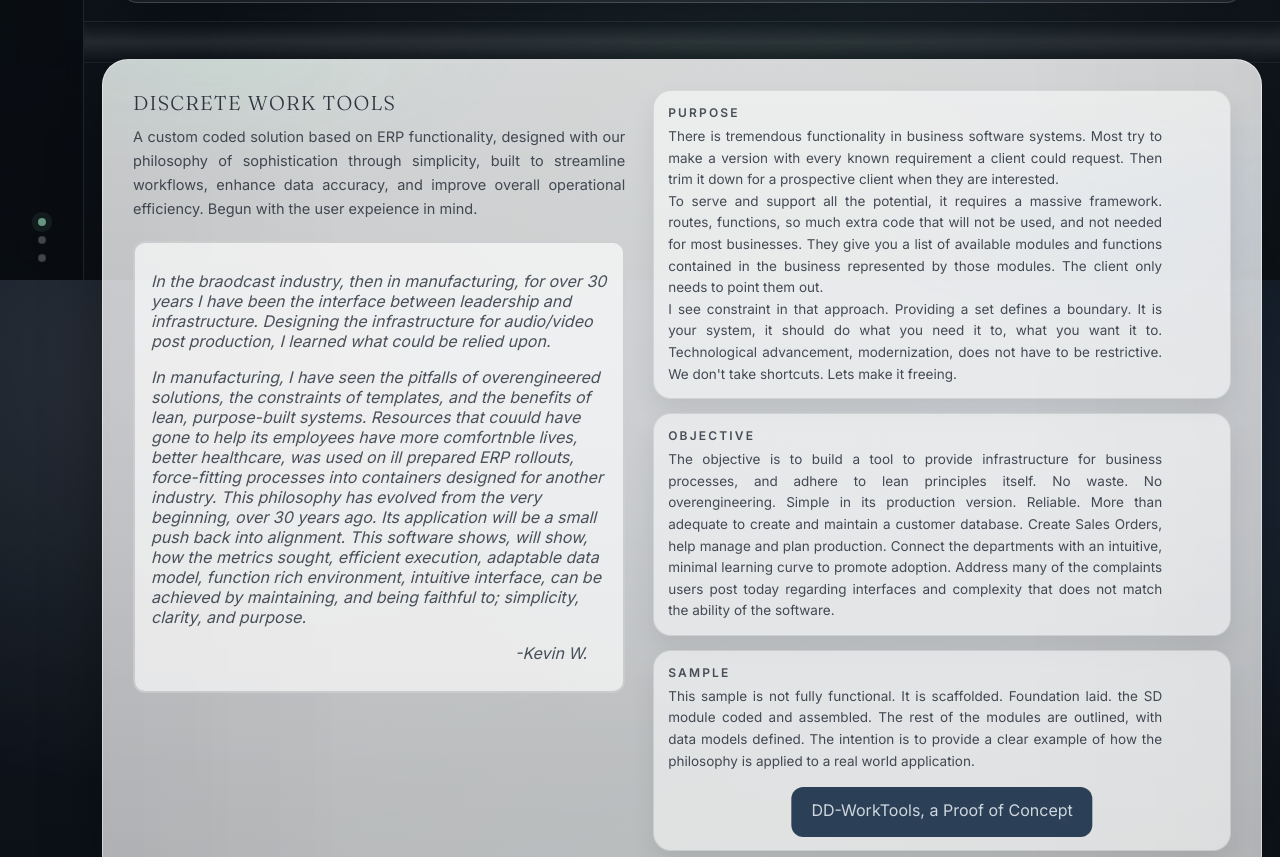
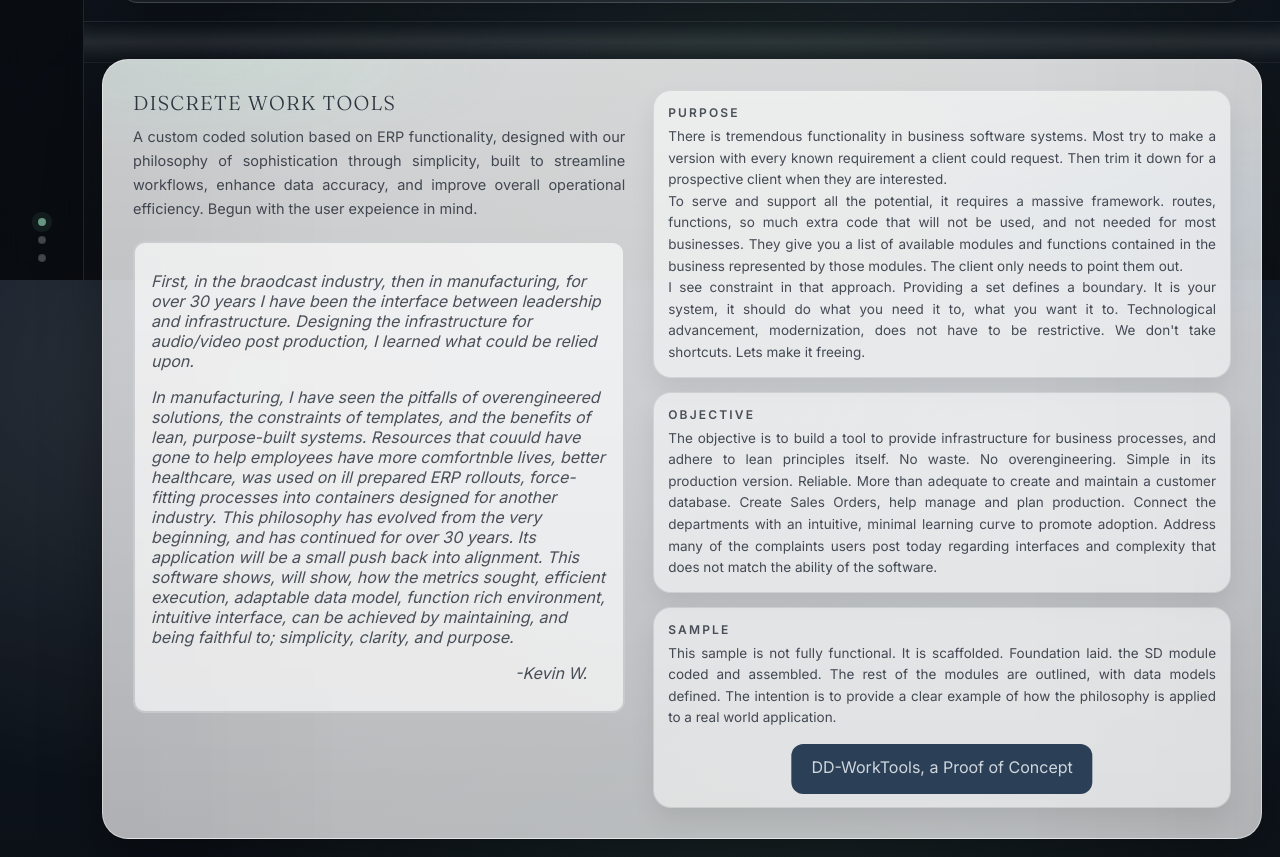
Before and after one commit to kjwagner613/new-discrete-dev-site, a plain HTML site: page software.html in a window 1280 px wide. Shown: the part 520-1377 px from the top of the page. Drawn offline with Linux system fonts and the light colour scheme.

Commit message:
final for now,

```diff
--- a/software.html
+++ b/software.html
@@ -51,7 +51,8 @@
           <h1>Software Sample</h1>
           <p class="sub">
             The forming of this company, the realizaton of this philosophy, has all been a long time coming. When we see
-            an opportunity for improvement, a different perspective, we have to take it. This is not a declaration of better, only
+            an opportunity for improvement, a different perspective, we have to take it. This is not a declaration of
+            better, only
             different. A solution formed from another direction.
             Project in development, built with our philosophy, in React and Node.js.
           </p>
@@ -91,17 +92,18 @@
                 overall operational efficiency. Begun with the user expeience in mind.
               </p>
               <div class="comment">
-                <p>In the braodcast industry, then in manufacturing, for over 30 years I have been the interface between
+                <p>First, in the braodcast industry, then in manufacturing, for over 30 years I have been the interface
+                  between
                   leadership and infrastructure. Designing the infrastructure for audio/video post production, I learned
                   what could be relied upon.</p>
                 <p>In manufacturing, I have seen the pitfalls of overengineered solutions, the constraints of templates,
-                  and the benefits of lean, purpose-built systems. Resources that couuld have gone to help its employees
+                  and the benefits of lean, purpose-built systems. Resources that couuld have gone to help employees
                   have more comfortnble lives, better healthcare, was used on ill prepared ERP rollouts, force-fitting
                   processes into containers designed for another industry. This philosophy has evolved from the very
-                  beginning, over 30 years ago. Its application will be a small push back into alignment. This software
-                  shows, will show, how the metrics sought, efficient execution, adaptable data model, function rich
-                  environment, intuitive interface, can be achieved by maintaining, and being faithful to; simplicity,
-                  clarity, and purpose.</p>
+                  beginning, and has continued for over 30 years. Its application will be a small push back into
+                  alignment. This software shows, will show, how the metrics sought, efficient execution, adaptable data
+                  model, function rich environment, intuitive interface, can be achieved by maintaining, and being
+                  faithful to; simplicity, clarity, and purpose.</p>
                 <p class="signoff">-Kevin W.</p>
               </div>
             </div>
--- a/style.css
+++ b/style.css
@@ -566,8 +566,9 @@
     color: rgba(11, 19, 32, .72);
     line-height: 1.65;
     font-size: 14.5px;
-    max-width: 58ch;
+    /* max-width: 65ch; */
     text-align: justify;
+
   }
 
   .migrate {
```
